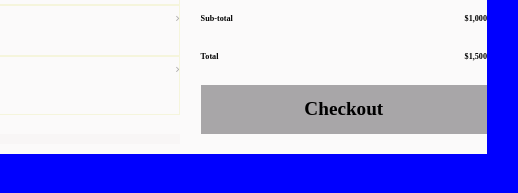
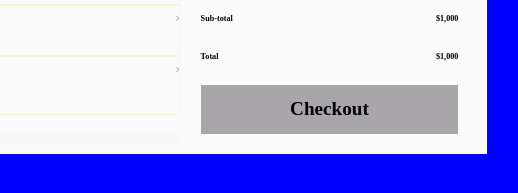
Before and after one commit to frace-engineering/responsive-page, a plain HTML site: page index.html in a window 1280 px wide. Shown: the part 375-568 px from the top of the page, 453-971 px from the left. Drawn offline with Linux system fonts and the light colour scheme.

Commit message:
final commit on the page

```diff
--- a/index.css
+++ b/index.css
@@ -210,6 +210,7 @@ a{
         padding-top:0.7em;
         padding-bottom: 0.7em;
         font-size:1.2rem;
+        width:90%;
         color:black;
         background-color: rgba(114, 110, 114, 0.6);
     }
@@ -218,6 +219,7 @@ a{
     }
     .sub{
         padding-bottom:15px;
+        width:90%;
     }
     .sub-2{
         padding-bottom: 0px;
--- a/index.html
+++ b/index.html
@@ -133,7 +133,8 @@
                         <h2>&dollar;1,000</h2>
                     </div>
                     <div class="sub sub-2"><h2>Total</h2>
-                        <h2>&dollar;1,500</h2>
+                        <h2 class="invisible">&dollar;1,000</h2>
+                        <h2 class="visible">&dollar;1,500</h2>
                     </div>
                 </div>
                 <div class="checkout invisible">
```
